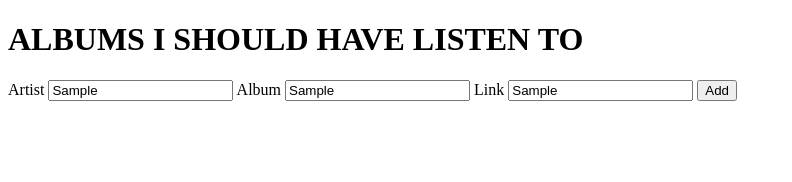
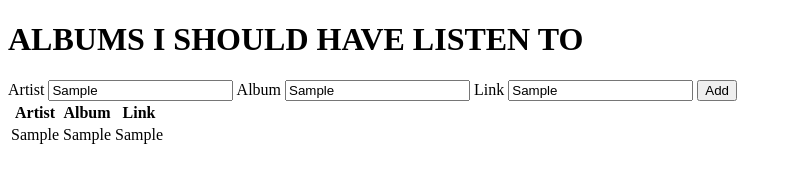
Before and after one commit to ttsmyd/simple-todolist-VanillaJS, a plain HTML site: page index.html in a window 1280 px wide. Both pictures are taken after typing "Sample", "Sample", "Sample" into the empty fields and a click on the input "Add". Shown: the whole page, without its empty margins (0-792 px from the left). Drawn offline with Linux system fonts and the light colour scheme.

Commit message:
Add view table of added items

```diff
--- a/index.html
+++ b/index.html
@@ -14,6 +14,17 @@
     <input placeholder="link" id="link" class="form-control">
     <input type="submit" class="add-button" value="Add">
 </form>
+<table>
+    <thead>
+        <tr>
+            <th>Artist</th>
+            <th>Album</th>
+            <th>Link</th>
+            <th></th>
+        </tr>
+        <tbody id="album-list"></tbody>
+    </thead>
+</table>
 <script src="js/script.js"></script>
 </body>
 </html>
--- a/js/script.js
+++ b/js/script.js
@@ -1,5 +1,24 @@
 class UI {
 
+    showItems() {
+        const storage = storage.getAllInfo();
+        storage.forEach(function (albumItem) {
+            UI.addItemToTheList(albumItem);
+        });
+    }
+
+    static addItemToTheList(albumItem) {
+        const listOfItems = document.querySelector('#album-list');
+        console.log(listOfItems);
+        const row = document.createElement('tr');
+        row.innerHTML = `
+            <td>${albumItem.artistValue}</td>
+            <td>${albumItem.albumValue}</td>
+            <td>${albumItem.link}</td>
+        `;
+
+        listOfItems.appendChild(row);
+    }
 }
 
 class AlbumItem {
@@ -51,6 +70,7 @@ class Storage {
 }
 
 let storage = new Storage();
+let userInterface = new UI();
 let musicForm = document.getElementById('music-form');
 
 musicForm.addEventListener('submit', function (e) {
@@ -62,4 +82,5 @@ musicForm.addEventListener('submit', function (e) {
     const albumItem = new AlbumItem(artistInput, albumInput, linkInput);
 
     storage.addItem(albumItem);
+    UI.addItemToTheList(albumItem);
 });
```
